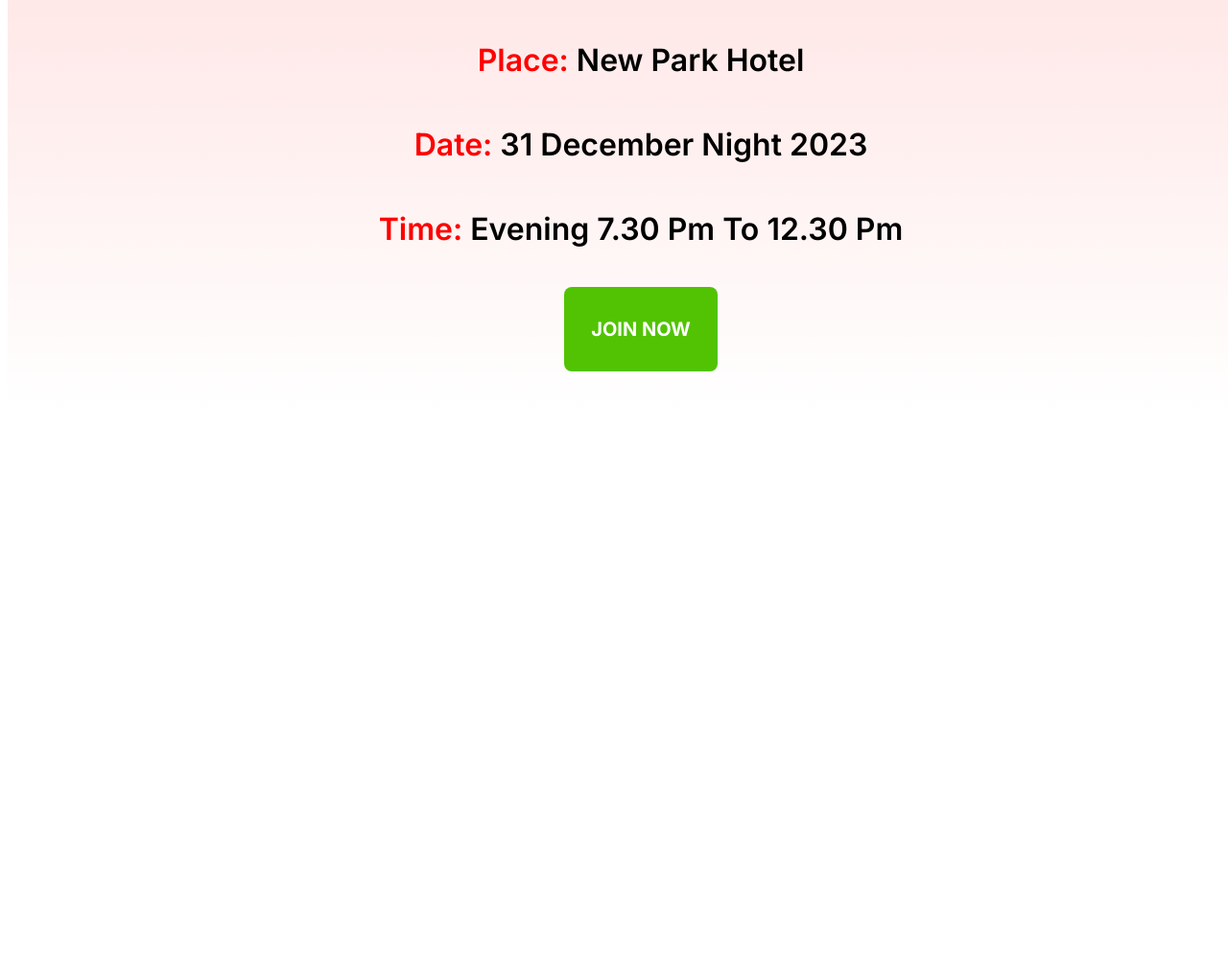
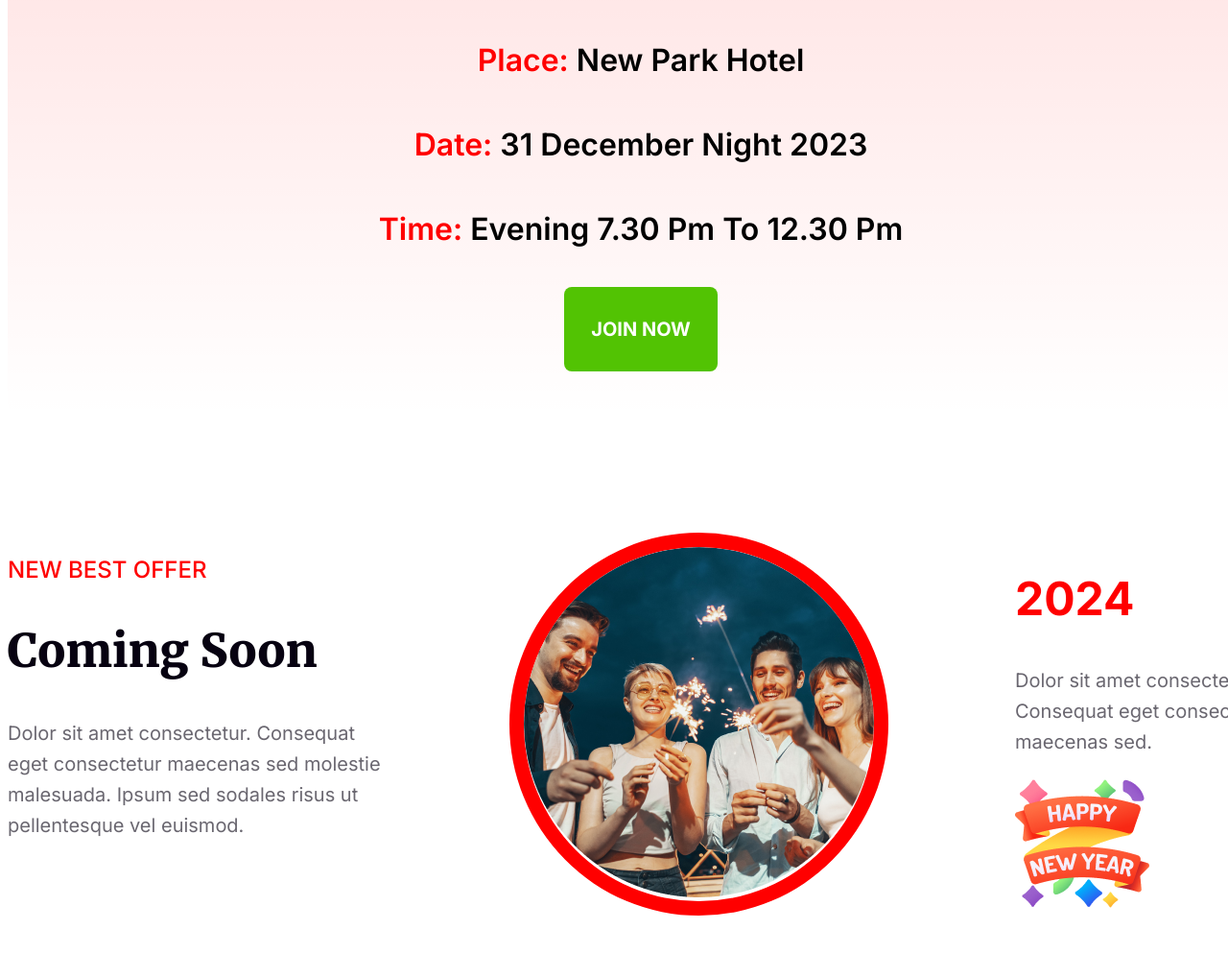
Before and after one commit to UdoyM-1803/Mod5-Practices, a plain HTML site: page Practice_task.html in a window 1280 px wide. Shown: the part 2548-3566 px from the top of the page at 96% size. Before the commit the page ends 2991 px from the top, so only its background shows below. Drawn offline with Linux system fonts and the light colour scheme; a web font is replaced by a local one.

Commit message:
Fourth section Added but can not done circle image border as the project says

```diff
--- a/Practice_task.html
+++ b/Practice_task.html
@@ -52,6 +52,25 @@
             </div>
             <a href=""><button>JOIN NOW</button></a>
         </section>
+        <section class="fifth-sec">
+            <div class="fifth-content">
+                <div class="fifth-block-1">
+                    <p class="fifth-para-1">NEW BEST OFFER</p>
+                    <h1 class="fifth-heading">Coming Soon</h1>
+                    <p class="fifth-para-2">Dolor sit amet consectetur. Consequat eget consectetur maecenas sed molestie malesuada. Ipsum sed sodales risus ut pellentesque vel euismod.</p>
+                </div>
+                <div class="fifth-img-1">
+                    <img src="images/Ellipse 1.png" alt="">
+                </div>
+                <div class="fifth-block-2">
+                    <h2>2024</h2>
+                    <p class="fifth-para-2">Dolor sit amet consectetur. Consequat eget consectetur maecenas sed.</p>
+                    <div>
+                        <img src="images/Group 96.png" alt="">
+                    </div>
+                </div>
+            </div>
+        </section>
     </main>
 </body>
 
--- a/Styles/styles.css
+++ b/Styles/styles.css
@@ -175,11 +175,11 @@ main {
     text-transform: capitalize;
 }
 
-.special-character{
+.special-character {
     color: #FF0000;
 }
 
-.fourth-sec button{
+.fourth-sec button {
     padding: 32px 16px;
     color: rgb(255, 255, 255);
     font-family: Inter;
@@ -194,3 +194,79 @@ main {
     border: none;
     cursor: pointer;
 }
+
+
+/* Fifth Section.................................. */
+.fifth-sec {
+    width: 1320px;
+    height: 460px;
+}
+
+.fifth-content {
+    display: flex;
+    justify-content: space-between;
+}
+
+.fifth-block-1 {
+    display: block;
+    align-items: center;
+    width: 390px;
+}
+
+
+.fifth-para-1 {
+    color: rgb(255, 0, 0);
+    font-family: Inter;
+    font-size: 24px;
+    font-weight: 500;
+    line-height: 29px;
+    letter-spacing: 0%;
+    /* text-align: center; */
+}
+
+
+.fifth-sec h1 {
+    color: rgb(7, 2, 17);
+    font-family: Merriweather;
+    font-size: 48px;
+    font-weight: 900;
+    line-height: 60px;
+    letter-spacing: 0%;
+    text-align: left;
+    text-transform: capitalize;
+}
+
+.fifth-sec h2 {
+    color: rgb(255, 0, 0);
+    font-family: Inter;
+    font-size: 48px;
+    font-weight: 700;
+    line-height: 58px;
+    letter-spacing: 0%;
+    text-align: left;
+}
+
+.fifth-img-1 {
+    /* width: 360px;
+    height: 360px; */
+    box-sizing: border-box;
+    border: 15px solid rgb(255, 0, 0);
+    border-radius: 50%;
+    overflow: hidden;
+}
+
+.fifth-block-2 {
+    display: block;
+    align-items: end;
+    width: 270px;
+}
+
+.fifth-para-2 {
+    color: rgba(7, 2, 17, 0.6);
+    font-family: Inter;
+    font-size: 20px;
+    font-weight: 400;
+    line-height: 32px;
+    letter-spacing: 0%;
+    text-align: left;
+}
```
